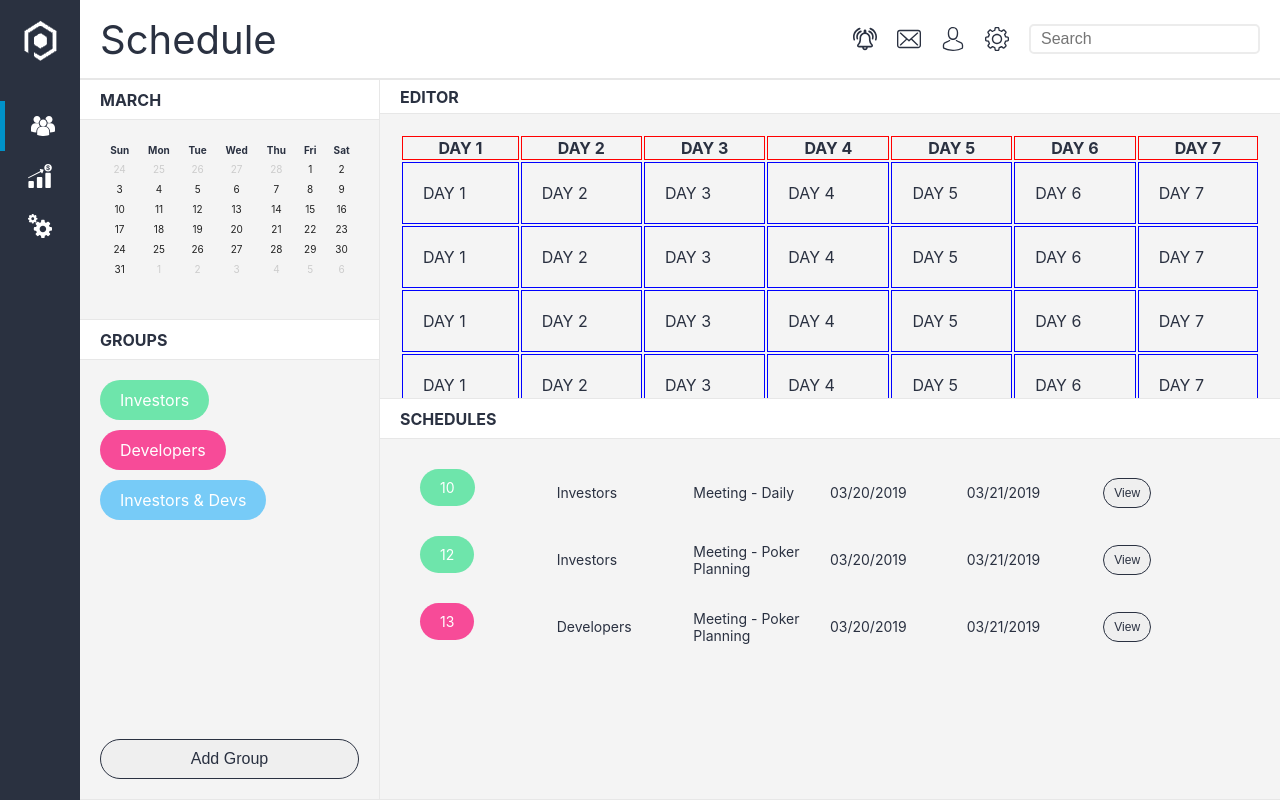
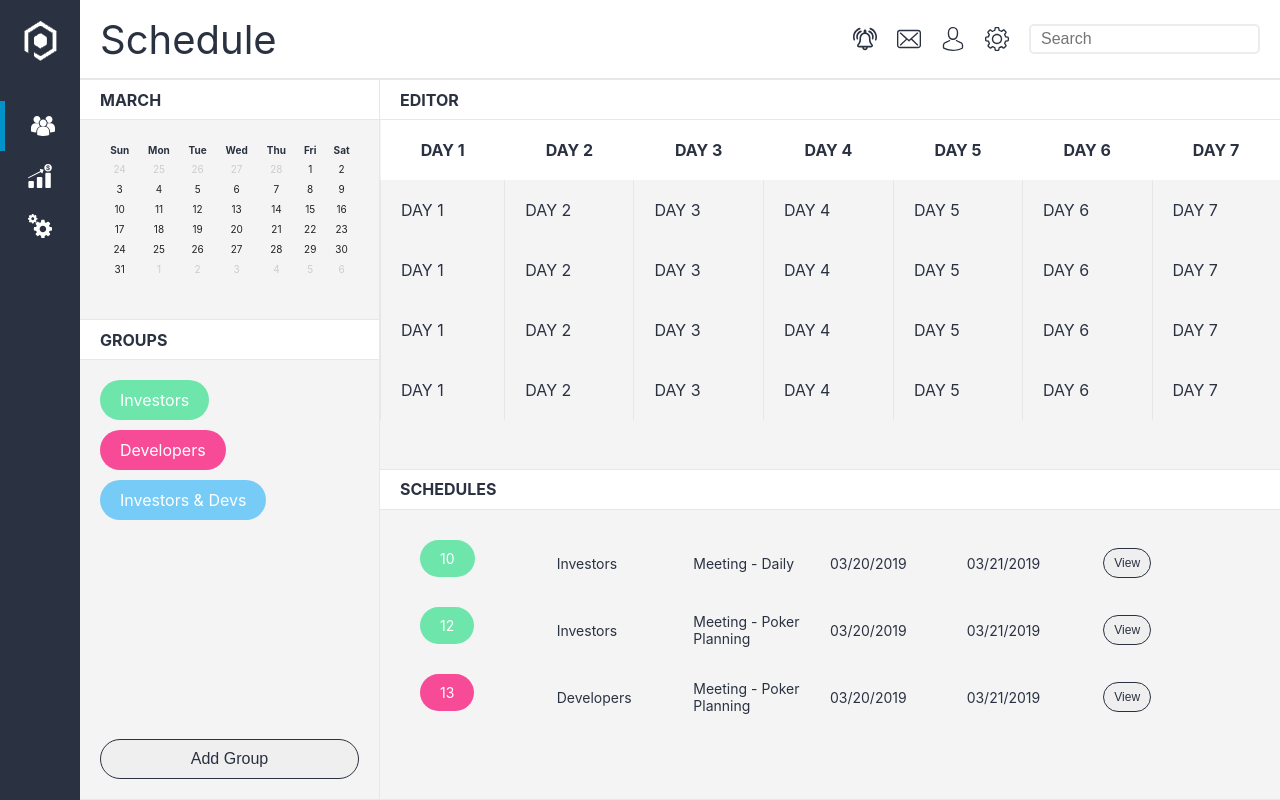
Before and after one commit to claudiogaraycochea/schedule, a React (Create React App) app: page / in a window 1280 px wide. Built offline with nearby package versions, Linux system fonts and the light colour scheme.

Commit message:
Schedule

```diff
--- a/src/App.css
+++ b/src/App.css
@@ -457,7 +457,12 @@ h1, h2, h3, h4 {
 .module-box .content {
   flex: auto;
   padding: 20px;
+  overflow-x: hidden;
   overflow-y: auto;
+}
+
+.module-box .content.full {
+  padding: 0;
 }
 
 .module-box .footer {
--- a/src/components/scheduleEditor/ScheduleEditor.css
+++ b/src/components/scheduleEditor/ScheduleEditor.css
@@ -1,16 +1,22 @@
 .schedule-editor {
 	display: flex;
 	flex: auto;
-	height: 200px;
+	min-height: 280px;
+}
+
+.lapse-wrapper {
+	border-collapse: collapse;
 }
 
 .lapse-wrapper th {
-	border: 1px solid red;
-  border-spacing: 0;
+	padding: 20px;
+	background: #ffffff;
+	border-spacing: 0;
 }
 
 .lapse-wrapper td {
-	border: 1px solid blue;
+	border-left: 1px solid #e7e7e7;
 	padding: 20px;
 	border-spacing: 0;
+	border-collapse: collapse;
 }
--- a/src/components/scheduleEditor/ScheduleEditor.js
+++ b/src/components/scheduleEditor/ScheduleEditor.js
@@ -67,7 +67,7 @@ class ScheduleEditor extends Component {
           <div className="header">
             EDITOR
           </div>
-          <div className="content">
+          <div className="content full">
             {this.buildLapse()}
           </div>
         </div>
```
